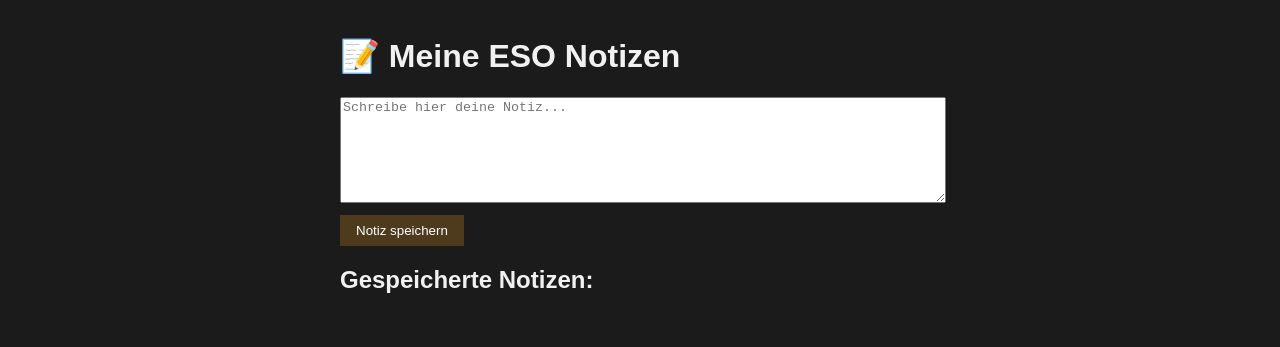
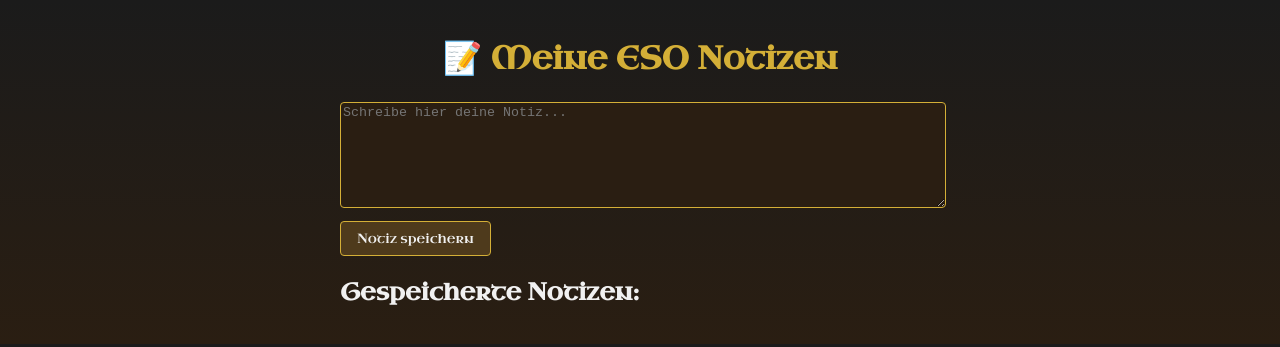
Before and after one commit to 3acht448/eso-notes, a plain HTML site: page index.html in a window 1280 px wide. Drawn offline with Linux system fonts and the light colour scheme.

Commit message:
style.css aktualisieren

```diff
--- a/style.css
+++ b/style.css
@@ -1,28 +1,39 @@
 body {
-  font-family: sans-serif;
+  font-family: 'Uncial Antiqua', sans-serif;
   max-width: 600px;
   margin: auto;
   padding: 1rem;
-  background: #1b1b1b;
+  background: linear-gradient(#1b1b1b, #2a1e12);
   color: #f1f1f1;
+}
+
+h1 {
+  color: #d4af37; /* goldener Titel */
+  text-align: center;
+}
+
+button {
+  padding: 0.5rem 1rem;
+  background: #4e3a1c;
+  color: #f1f1f1;
+  border: 1px solid #d4af37;
+  border-radius: 4px;
+  cursor: pointer;
+  font-family: 'Uncial Antiqua', sans-serif;
+}
+
+button:hover {
+  background: #6d522b;
 }
 
 textarea {
   width: 100%;
   height: 100px;
   margin-bottom: 0.5rem;
-}
-
-button {
-  padding: 0.5rem 1rem;
-  background: #4e3a1c;
-  color: white;
-  border: none;
-  cursor: pointer;
-}
-
-button:hover {
-  background: #6d522b;
+  background: #2a1e12;
+  color: #f1f1f1;
+  border: 1px solid #d4af37;
+  border-radius: 4px;
 }
 
 ul {
```
